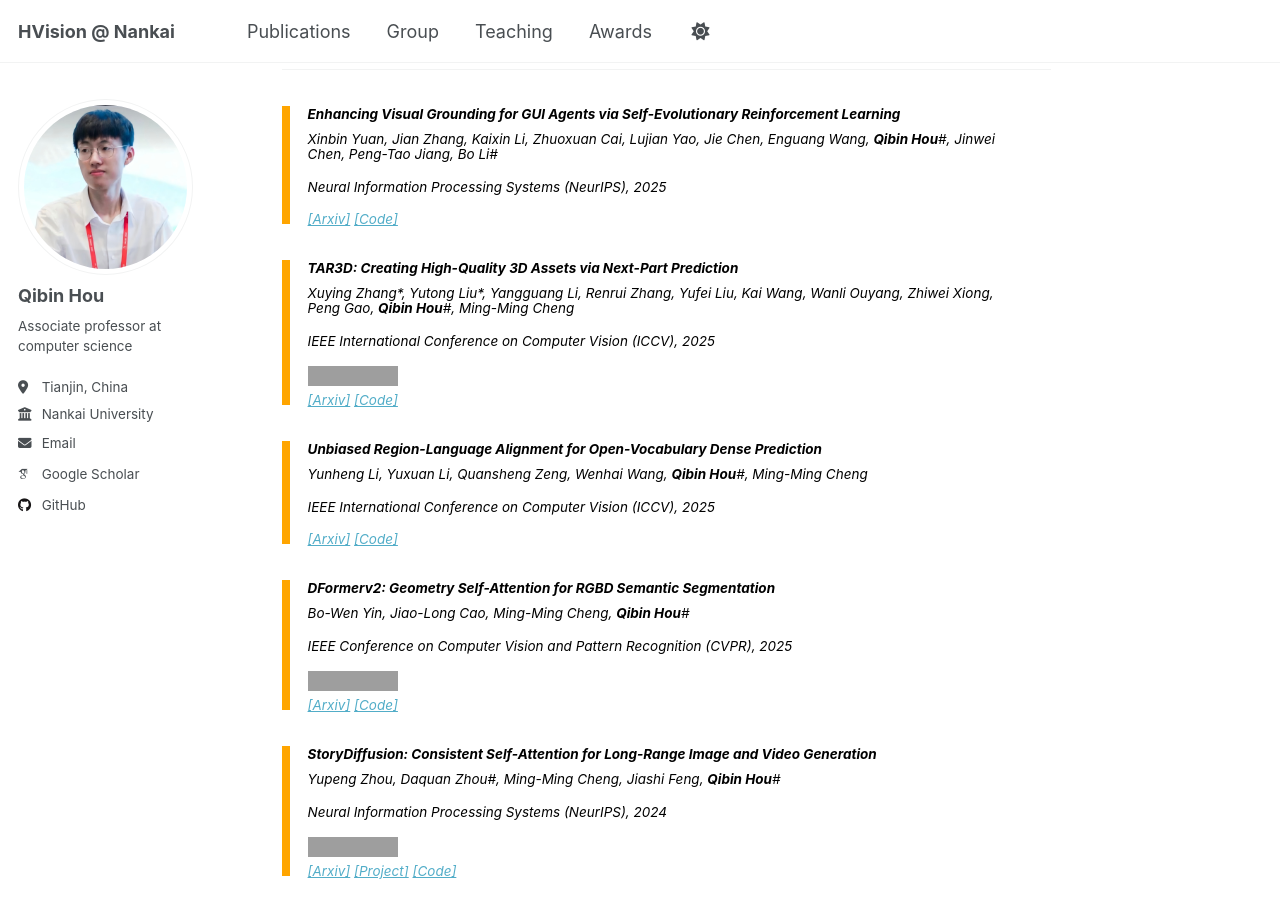
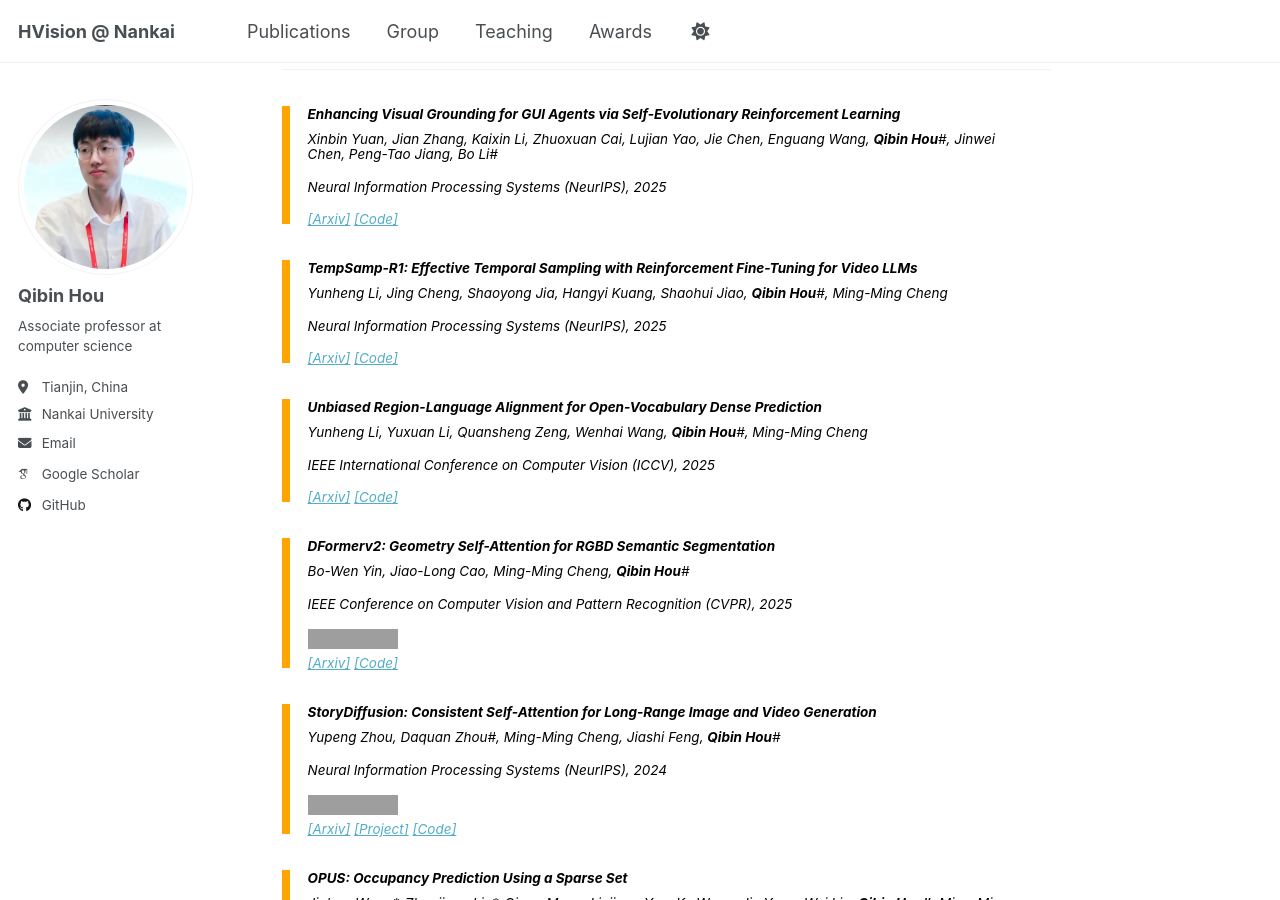
Before and after one commit to houqb/houqb.github.io, a Jekyll site: the page built from _pages/publications.md, in a window 1280 px wide and 900 px high, scrolled down 1261 px. Built offline with Jekyll 4.4.1, drawn with Linux system fonts in a browser that asks for light colours; some web fonts are replaced; our own code applies the rules of GitHub Pages for plain Markdown files; grey boxes are pictures that could not be loaded.

Commit message:
Update publications.md

```diff
--- a/_pages/publications.md
+++ b/_pages/publications.md
@@ -72,17 +72,10 @@ title="GitHub">
 </blockquote>
 
 <blockquote style="color: black;  border-width: 8px; border-color: orange">
-  <h4>TAR3D: Creating High-Quality 3D Assets via Next-Part Prediction</h4>
-  <sub><p style="line-height:15px">Xuying Zhang*, Yutong Liu*, Yangguang Li, Renrui Zhang, Yufei Liu, Kai Wang, Wanli Ouyang, Zhiwei Xiong, Peng Gao, <b>Qibin Hou</b>#, Ming-Ming Cheng</p>
-  <p style="line-height:15px">IEEE International Conference on Computer Vision (ICCV), 2025</p>
-    <iframe
-src="https://ghbtns.com/github-btn.html?user=HVision-NKU&repo=TAR3D&type=star&count=true&size=small" frameborder="0"
-scrolling="0"
-width="170"
-height="20"
-title="GitHub">
-</iframe>
-  <p style="line-height:15px"> <a href="https://arxiv.org/pdf/2412.16919">[Arxiv]</a> <a href="https://github.com/HVision-NKU/TAR3D?tab=readme-ov-file">[Code]</a></p>
+  <h4>TempSamp-R1: Effective Temporal Sampling with Reinforcement Fine-Tuning for Video LLMs</h4>
+  <sub><p style="line-height:15px">Yunheng Li, Jing Cheng, Shaoyong Jia, Hangyi Kuang, Shaohui Jiao, <b>Qibin Hou</b>#, Ming-Ming Cheng</p>
+  <p style="line-height:15px">Neural Information Processing Systems (NeurIPS), 2025</p>
+  <p style="line-height:15px"> <a href="https://arxiv.org/pdf/2509.18056">[Arxiv]</a> <a href="https://github.com/HVision-NKU/TempSamp-R1">[Code]</a></p>
   </sub>
 </blockquote>
 
```
